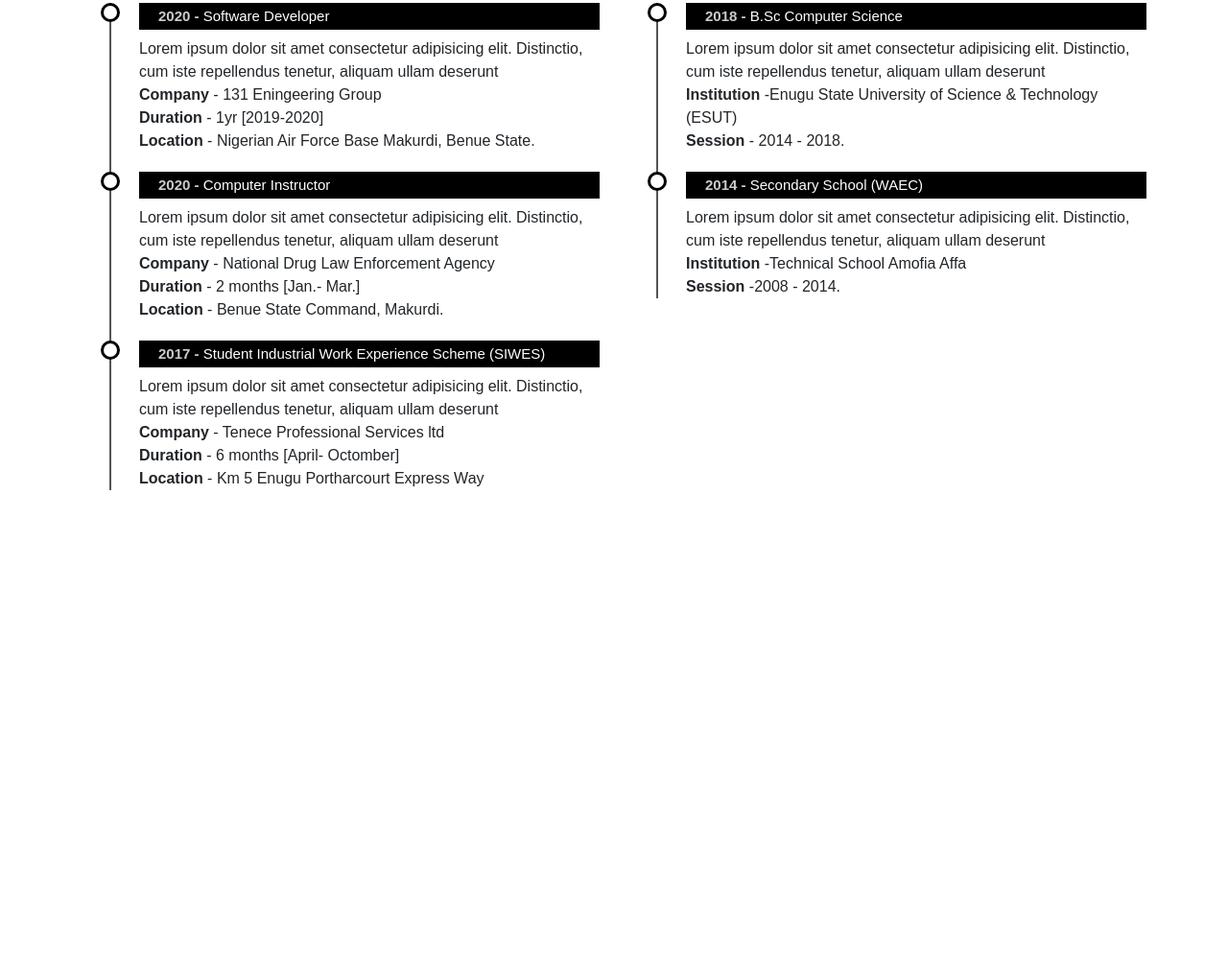
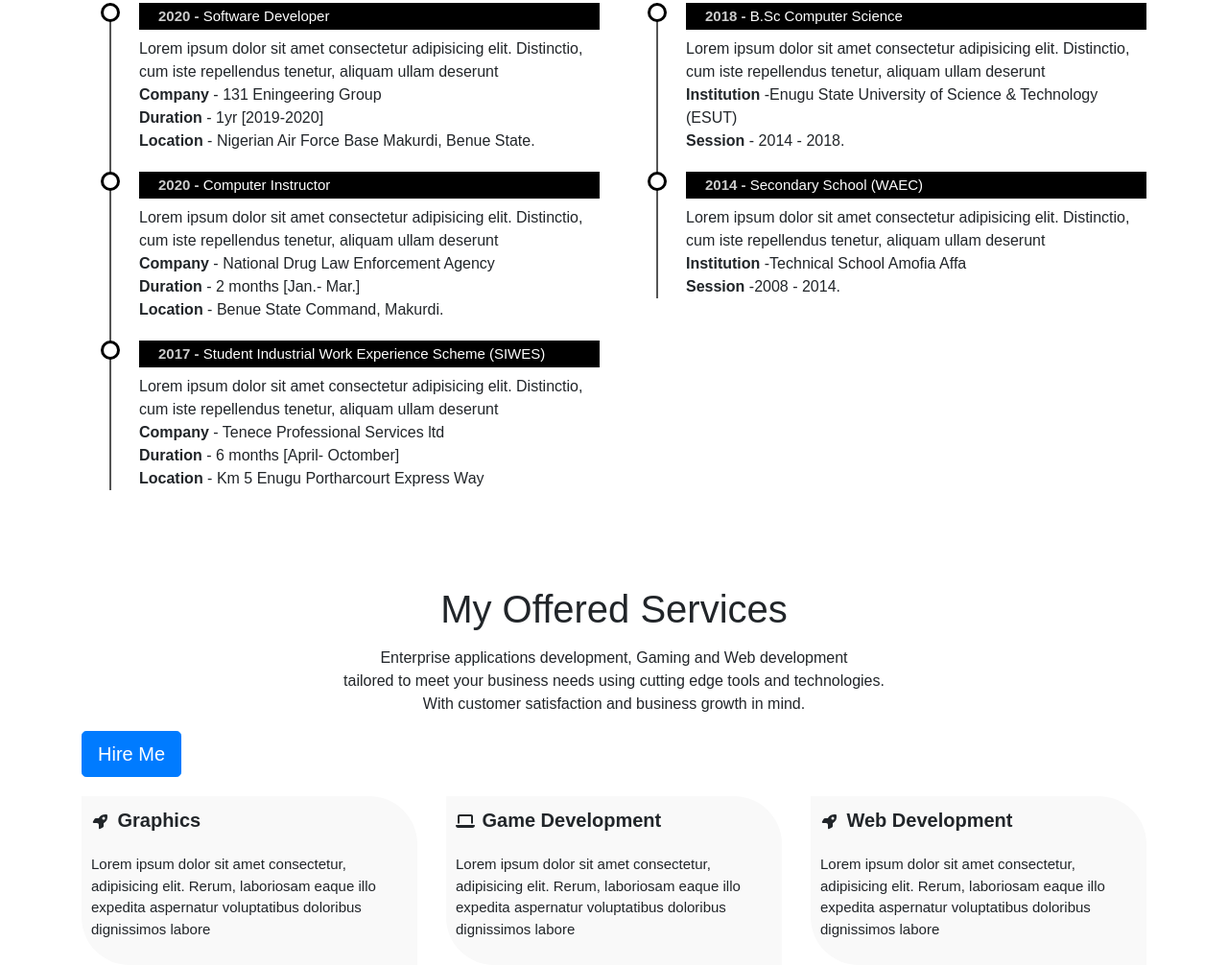
Before and after one commit to PopeFrancisOgbonna/profile, a plain HTML site: page index.html in a window 1280 px wide. Shown: the part 1786-2792 px from the top of the page at 96% size. Before the commit the page ends 2397 px from the top, so only its background shows below. Drawn offline with Linux system fonts and the light colour scheme.

Commit message:
worked on the services section html and css

```diff
--- a/index.html
+++ b/index.html
@@ -163,6 +163,38 @@
                 </div>
             </div>
         </div>
+        <!--------------------Resume Ends here-------------------->
+        <div class="services" id="services">
+            <div class="container">
+                <h1 class="text-center">My Offered Services</h1>
+                <p class="text-center">
+                    Enterprise applications development, Gaming and Web development <br> tailored to meet your business needs using cutting edge tools and technologies.
+                    <br> With customer satisfaction and business growth in mind.
+                </p>
+                <button class="btn btn-lg btn-primary">Hire Me</button>
+                <div class="row">
+                    <div class="col-md-4">
+                        <div class="service-box">
+                            <i class="fa fa-rocket"></i> <span>Graphics</span>
+                            <p>Lorem ipsum dolor sit amet consectetur, adipisicing elit. Rerum, laboriosam eaque illo expedita aspernatur voluptatibus doloribus dignissimos labore </p>
+                        </div>
+                    </div>
+                    <div class="col-md-4">
+                        <div class="service-box">
+                            <i class="fa fa-laptop"></i> <span>Game Development</span>
+                            <p>Lorem ipsum dolor sit amet consectetur, adipisicing elit. Rerum, laboriosam eaque illo expedita aspernatur voluptatibus doloribus dignissimos labore </p>
+                        </div>
+                    </div>
+                    <div class="col-md-4">
+                        <div class="service-box">
+                            <i class="fa fa-rocket"></i> <span>Web Development</span>
+                            <p>Lorem ipsum dolor sit amet consectetur, adipisicing elit. Rerum, laboriosam eaque illo expedita aspernatur voluptatibus doloribus dignissimos labore </p>
+                        </div>
+                    </div>
+                </div>
+            </div>
+
+        </div>
     </section>
     <script src="/bootstrap/js/jquery-3.4.1.min.js"></script>
     <script src="/bootstrap/js/bootstrap.bundle.min.js"></script>
--- a/src/css/index.css
+++ b/src/css/index.css
@@ -142,3 +142,40 @@ body{
     height: 20px;
     z-index: 1;
 }
+/*-------Services section------*/
+.services h1{
+    margin-bottom: 15px;
+}
+.service-box{
+    background: #f9f9f9;
+    padding: 10px;
+    margin-top:20px;
+    border-top-right-radius: 50px;
+    border-bottom-left-radius: 50px;
+}
+.service-box .fa{
+    margin:0 10px;
+    font-size: 20px;.
+}
+.service-box span{
+    margin:3px;
+    font-size: 20px;
+    font-weight: bold;
+}
+.service-box p{
+    margin-top: 20px;
+    font-size: 15px;
+    columns: #777;
+}
+.service-box:hover{
+    background:#000;
+    color:#fff;
+    border-top-right-radius: 0;
+    border-bottom-left-radius: 0;
+    border-top-left-radius: 50px;
+    border-bottom-right-radius: 50px;
+    transition: 2s;
+}
+.service-box:hover p{
+    color:#fff;
+}
```
